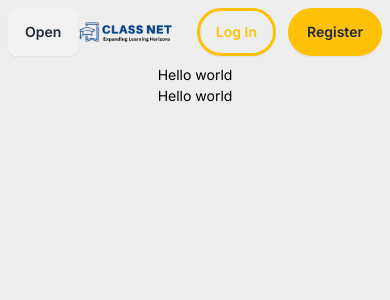
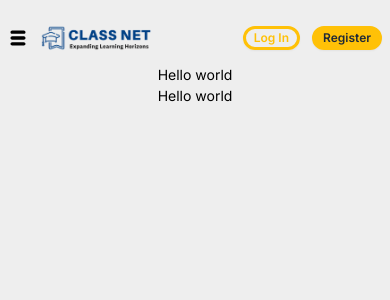
Before and after one commit to Sajid941/Virtual-Classroom-Client, a React (Vite) app: page /dashboard in a window 390 px wide. Shown: the top 300 px of the page. Built offline with nearby package versions, Linux system fonts and the light colour scheme.

Commit message:
fix: navbar responsive issue

```diff
--- a/src/Components/Shared/Navbar.jsx
+++ b/src/Components/Shared/Navbar.jsx
@@ -2,20 +2,23 @@ import PropTypes from 'prop-types'
 import logo from "../../assets/classNetLogowhite.png";
 import logoBlue from "../../assets/classNetLogoPrimary.png";
 import { Link, useLocation } from "react-router-dom";
+import { TiThMenu } from "react-icons/ti";
 
-const Navbar = ({handleToggleDrawer}) => {
+const Navbar = ({ handleToggleDrawer }) => {
   const { pathname } = useLocation()
   const user = null;
   return (
     <div>
-      <div className="navbar container mx-auto md:px-10 lg:px-20 w-full h-full gap-6 lg:gap-0  z-[999]">
+      <div className="navbar pt-5 container mx-auto md:px-10 lg:px-20 w-full h-full gap-6 lg:gap-0  z-[999]">
         <div className="flex-1">
-          <button onClick={handleToggleDrawer} className="btn md:hidden">Open</button>
+          <button onClick={handleToggleDrawer} hidden={pathname !== "/dashboard"} className="md:hidden pr-3">
+            <TiThMenu size={20}/>
+          </button>
           <a href="/">
             <img
               src={pathname === "/" || pathname === "/aboutUs" ? logo : logoBlue}
               alt="logo"
-              className="lg:w-3/6 w-full " />
+              className="w-28 md:w-52 " />
           </a>
         </div>
         <div className="flex-none">
@@ -56,13 +59,13 @@ const Navbar = ({handleToggleDrawer}) => {
               <div className="flex items-center gap-3 justify-center">
                 <Link
                   to={"/signIn"}
-                  className="btn border-[3px] bg-transparent text-accent border-accent hover:bg-accent hover:border-accent hover:text-black font-semibold lg:w-32 rounded-full"
+                  className="btn btn-xs md:btn-md border-[3px] bg-transparent text-accent border-accent hover:bg-accent hover:border-accent hover:text-black font-semibold lg:w-32 rounded-full"
                 >
                   Log In
                 </Link>
                 <Link
                   to={"/signUp"}
-                  className="btn border-[3px] border-accent capitalize bg-accent hover:bg-transparent hover:border-accent hover:text-accent font-semibold lg:w-32 rounded-full"
+                  className="btn btn-xs md:btn-md border-[3px] border-accent capitalize bg-accent hover:bg-transparent hover:border-accent hover:text-accent font-semibold lg:w-32 rounded-full"
                 >
                   Register
                 </Link>
--- a/src/layout/Root.jsx
+++ b/src/layout/Root.jsx
@@ -5,7 +5,7 @@ import Navbar from "../Components/Shared/Navbar";
 const Root = () => {
   return (
     <div>
-      <div className="top-5 absolute z-10 w-full ">
+      <div className=" absolute z-10 w-full ">
         <Navbar />
       </div>
       <Outlet />
```
